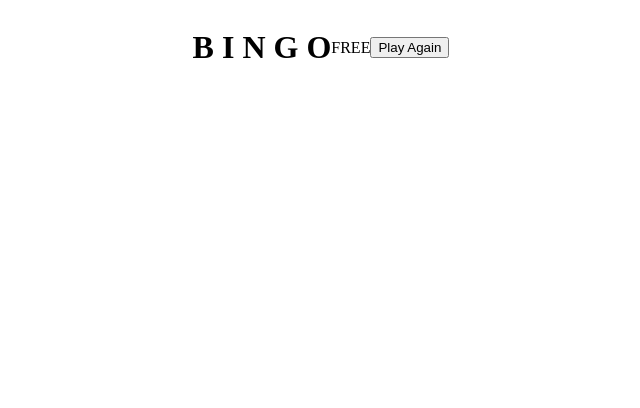
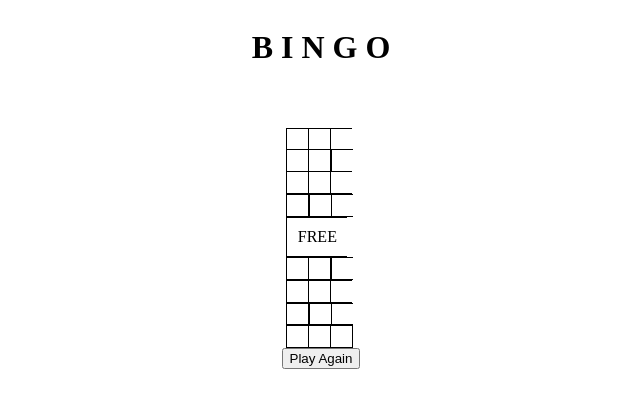
Before and after one commit to dcberkshire/B-I-N-G-O, a plain HTML site: page index.html in a window 1280 px wide. Shown: the whole page, without its empty margins (319-959 px from the left). Drawn offline with Linux system fonts and the light colour scheme.

Commit message:
some css attempted

```diff
--- a/index.html
+++ b/index.html
@@ -1,5 +1,7 @@
 <!DOCTYPE html>
+
 <html lang="en">
+
     <head>
         <meta charset="UTF-8">
         <meta http-equiv="X-UA-Compatible" content="IE=edge">
@@ -7,10 +9,13 @@
         <link rel="stylesheet" href="style.css">
         <title>BINGO!</title>
     </head>
+
     <body>
+
         <h1>B I N G O</h1>
-        <div class="container">
-            <div class="bingo-board">
+            <div id="container">
+                <h2></h2>
+                    <div id="bingo-board">
                         <div class="square" id="0"></div>
                         <div class="square" id="1"></div>
                         <div class="square" id="2"></div>
@@ -37,8 +42,8 @@
                         <div class="square" id="23"></div>
                         <div class="square" id="24"></div>
                     </div>
+                 <button class="playAgainBtn">Play Again</button>
             </div>
-    <button class="playAgainBtn">Play Again</button>
         <script src="script.js"></script>
     </body>
 </html>
--- a/script.js
+++ b/script.js
@@ -7,6 +7,7 @@
 
 
 
+
 bingoLetters.forEach((letter) => {
 	for (let i = 0; i < 76; i++) {
 		bingoChoices.push(`${letter}${i}`);
--- a/style.css
+++ b/style.css
@@ -1,13 +1,44 @@
+* {
+    box-sizing: border-box;
+}
+
 body {
     display: flex;
-    flex-direction: row;
+    flex-direction: column;
     align-items: center;
     justify-content: center;
 }
 
 #container {
-    width: 55%;
+    width: 50%;
     display: flex;
-    flex-direction: row;
+    flex-direction: column;
     align-items: center;
 }
+
+#bingo-board {
+    display: flex;
+    flex-wrap: wrap;
+    align-items: center;
+}
+
+.square {
+    padding: 15%;
+    background-size: cover;
+    background-position: center;
+    border: 0.5px;
+    border-left: 1.5px solid black;
+    border-top: 1.5px solid black;
+}
+
+.square:nth-child(5n) {
+    border-right: 1.5px solid black;
+}
+
+.square:nth-child(n + 7) {
+    border-bottom: 1.5px solid black;
+}
+
+button {
+    margin-bottom: 1rem;
+}
```
Lines whose indentation alone changed are shown as unchanged.
